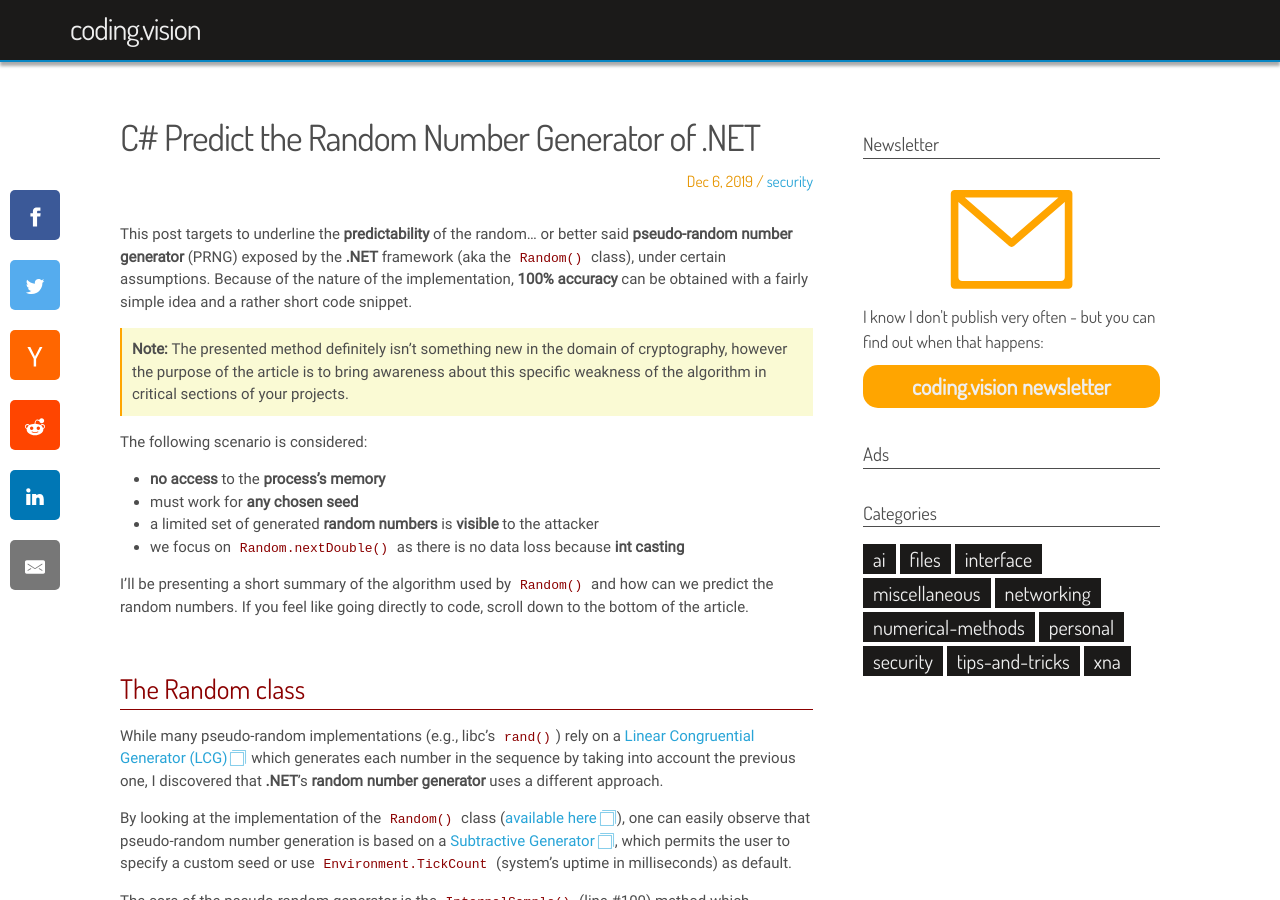
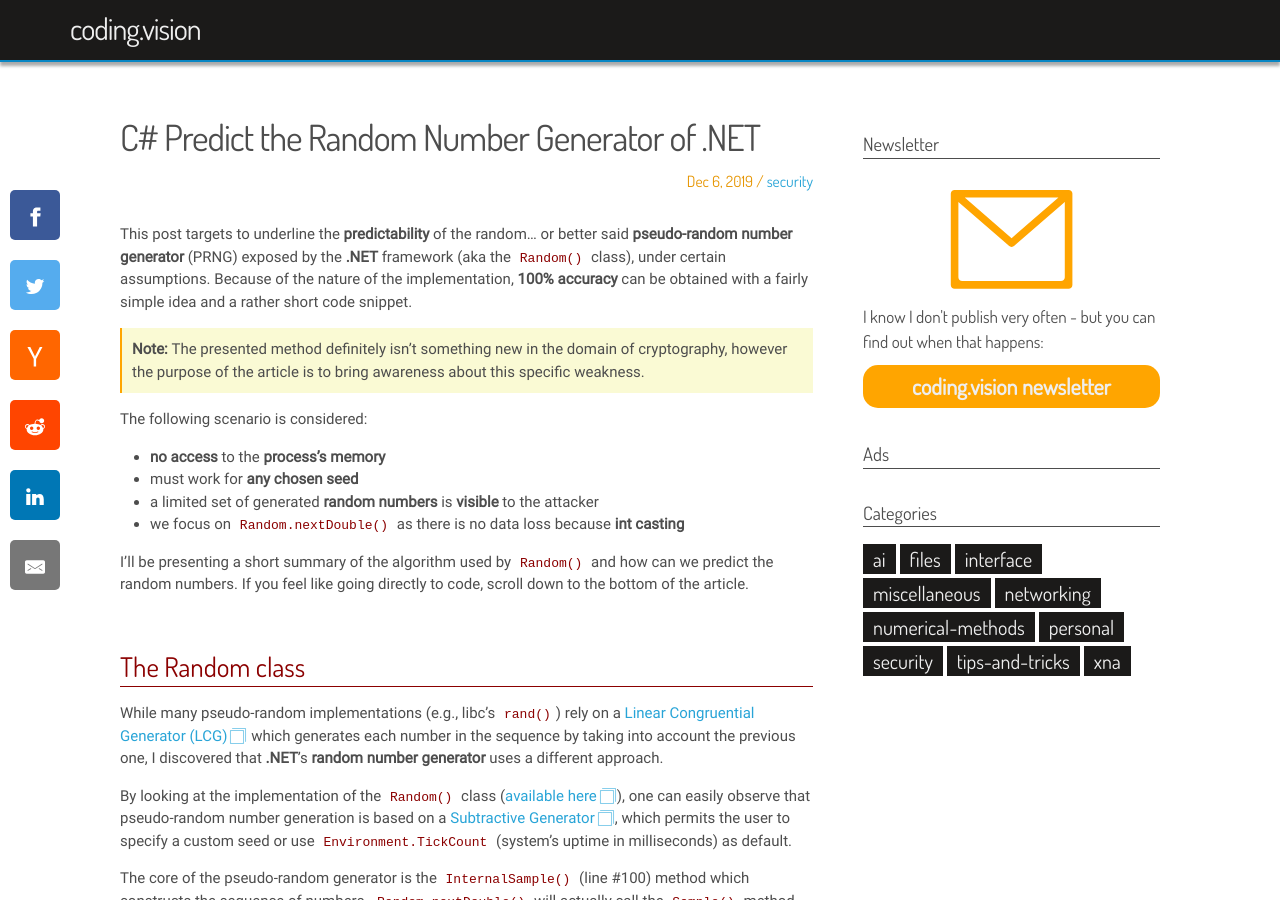
Before and after one commit to Apex95/apex95.github.io, a Jekyll site: the page built from _posts/2019-12-07-c-predict-random-number-generator-net.markdown, in a window 1280 px wide and 900 px high. Built offline with Jekyll 4.4.1, drawn with Linux system fonts in a browser that asks for light colours; some web fonts are replaced; formulas are drawn with MathJax 3; comment, search, counter and statistics services are not loaded.

Commit message:
fixed and reformulated stuff

```diff
--- a/_posts/2019-12-07-c-predict-random-number-generator-net.markdown
+++ b/_posts/2019-12-07-c-predict-random-number-generator-net.markdown
@@ -8,7 +8,7 @@ thumbnail: /imgs/thumbnails/predict_random_net.png
 
 This post targets to underline the **predictability** of the random... or better said **pseudo-random number generator** (PRNG) exposed by the **.NET** framework (aka the `Random()` class), under certain assumptions. Because of the nature of the implementation, **100% accuracy** can be obtained with a fairly simple idea and a rather short code snippet.
 
-##### The presented method definitely isn't something new in the domain of cryptography, however the purpose of the article is to bring awareness about this specific weakness of the algorithm in critical sections of your projects.
+##### The presented method definitely isn't something new in the domain of cryptography, however the purpose of the article is to bring awareness about this specific weakness.
 
 The following scenario is considered:
 
```
